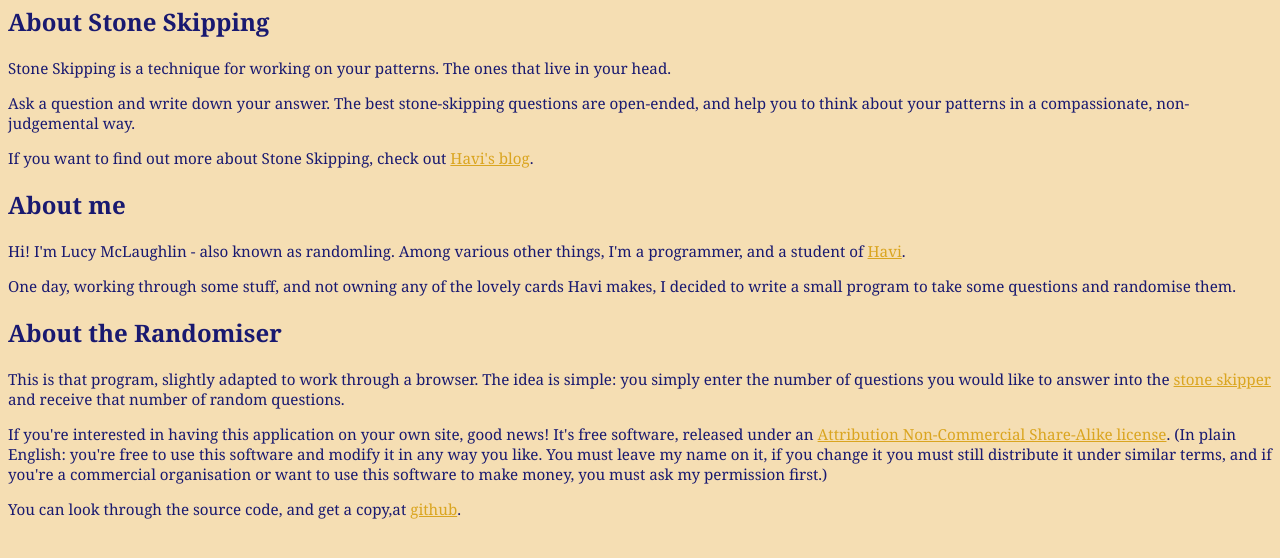
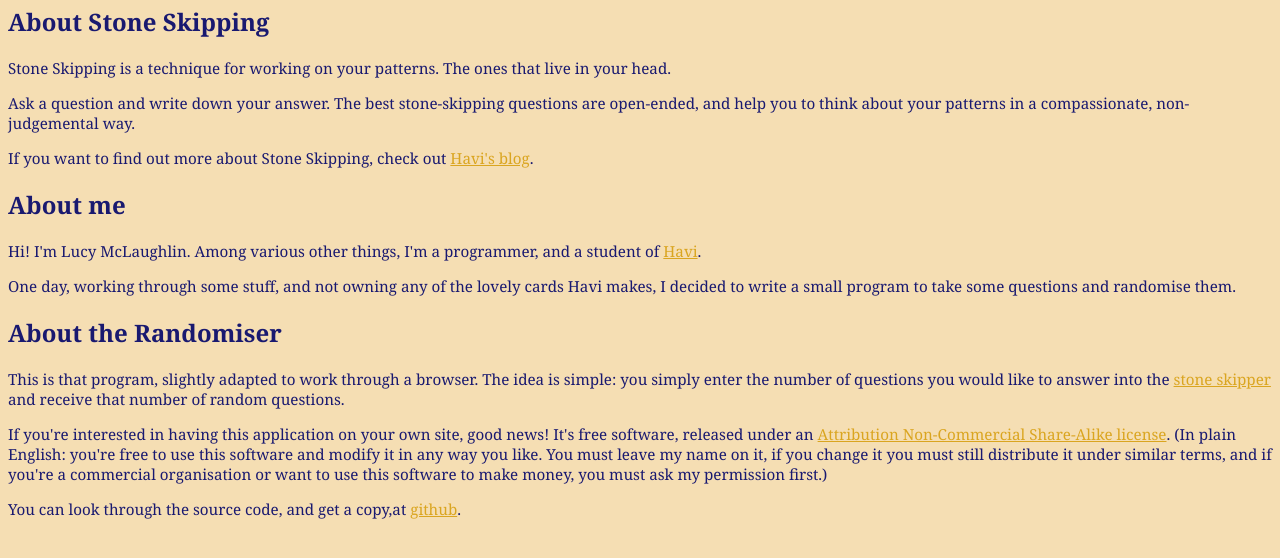
Before and after one commit to LeanderMcL/Stone-Skipping-Randomiser, a plain HTML site: page about.htm in a window 1280 px wide. Shown: the part 134-692 px from the top of the page. Drawn offline with Linux system fonts and the light colour scheme.

Commit message:
Update about.htm

```diff
--- a/about.htm
+++ b/about.htm
@@ -11,7 +11,7 @@
     <p>Ask a question and write down your answer. The best stone-skipping questions are open-ended, and help you to think about your patterns in a compassionate, non-judgemental way.</p>
     <p>If you want to find out more about Stone Skipping, check out <a href="http://www.fluentself.com/blog/stuckification/stone-skipping/">Havi's blog</a>.</p>
     <h2>About me</h2>
-    <p>Hi! I'm Lucy McLaughlin - also known as randomling. Among various other things, I'm a programmer, and a student of <a href="http://fluentself.com">Havi</a>.</p>
+    <p>Hi! I'm Lucy McLaughlin. Among various other things, I'm a programmer, and a student of <a href="http://fluentself.com">Havi</a>.</p>
     <p>One day, working through some stuff, and not owning any of the lovely cards Havi makes, I decided to write a small program to take some questions and randomise them.</p>
     <h2>About the Randomiser</h2>
     <p>This is that program, slightly adapted to work through a browser. The idea is simple: you simply enter the number of questions you would like to answer into the <a href="index.htm">stone skipper</a> and receive that number of random questions.</p>
```
